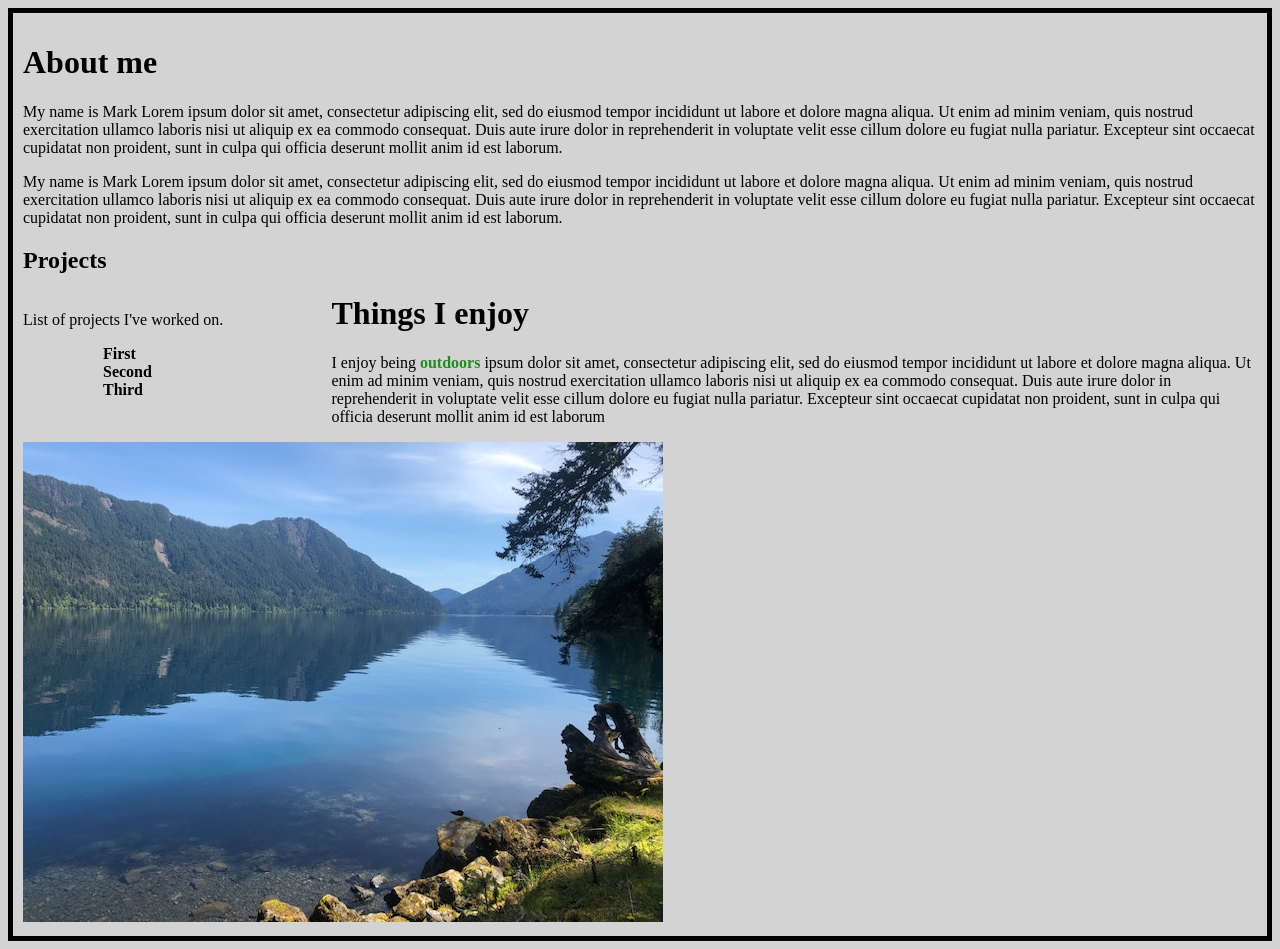
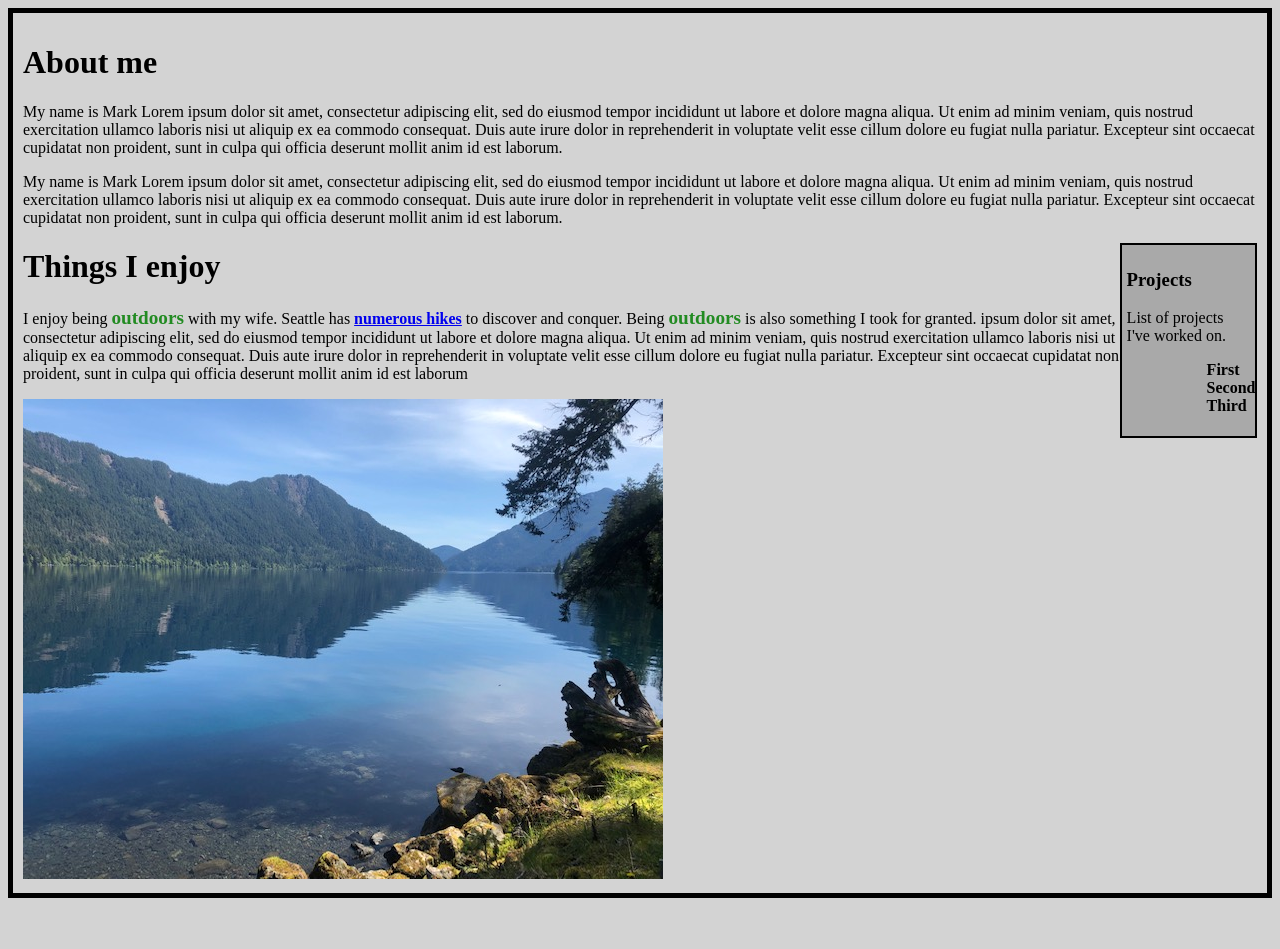
Before and after one commit to mtiapkov/MarkT-Portfolio, a plain HTML site: page index.html in a window 1280 px wide. After the commit the page ends 906 px from the top, so only its background shows below. Drawn offline with Linux system fonts and the light colour scheme.

Commit message:
Add to styling of sidebar and linked a website

```diff
--- a/css/styles.css
+++ b/css/styles.css
@@ -9,12 +9,18 @@ body
 
 .sidebar
 {
-  float: left;
-  width: 25%;
+  float: right;
+  text-align: left;
+  width: 10%;
+  border: 2px;
+  border-style: solid;
+  padding: 5px;
+  background-color: darkgray;
 }
 
 .green
 {
   color: forestgreen;
   font-weight: 600;
+  font-size: larger;
 }
--- a/index.html
+++ b/index.html
@@ -14,8 +14,8 @@
       ut aliquip ex ea commodo consequat. Duis aute irure dolor in reprehenderit in voluptate velit esse cillum dolore eu fugiat nulla pariatur. Excepteur sint occaecat cupidatat non proident, sunt in
       culpa qui officia deserunt mollit anim id est laborum.</p>
 
-      <h2>Projects</h1>
       <div class="sidebar">
+      <h3>Projects</h3>
         <p>List of projects I've worked on.</p>
           <ol>
             <ul><strong>First</strong></ul>
@@ -25,13 +25,13 @@
     </div>
 </body>
 
-<di</div>
+<div>
     <h1>Things I enjoy</h1>
-      <p>I enjoy being <span class="green"> outdoors</span> ipsum dolor sit amet, consectetur adipiscing elit, sed do eiusmod tempor incididunt ut labore et dolore magna aliqua. Ut enim ad minim veniam, quis nostrud exercitation ullamco laboris nisi
+      <p>I enjoy being <span class="green">outdoors</span> with my wife. Seattle has <a href="shorturl.at/akty7"><strong>numerous hikes</strong></a> to discover and conquer. Being <span class="green">outdoors</span> is also
+        something I took for granted. ipsum dolor sit amet, consectetur adipiscing elit, sed do eiusmod tempor incididunt ut labore et dolore magna aliqua. Ut enim ad minim veniam, quis nostrud exercitation ullamco laboris nisi
         ut aliquip ex ea commodo consequat. Duis aute irure dolor in reprehenderit in voluptate velit esse cillum dolore eu fugiat nulla pariatur. Excepteur sint occaecat cupidatat non proident, sunt in
         culpa qui officia deserunt mollit anim id est laborum </p>
         <img src="images/img1.jpg" alt="Photo of nature">
 
-
 </div>
 </html>
```
Lines whose indentation alone changed are shown as unchanged.
